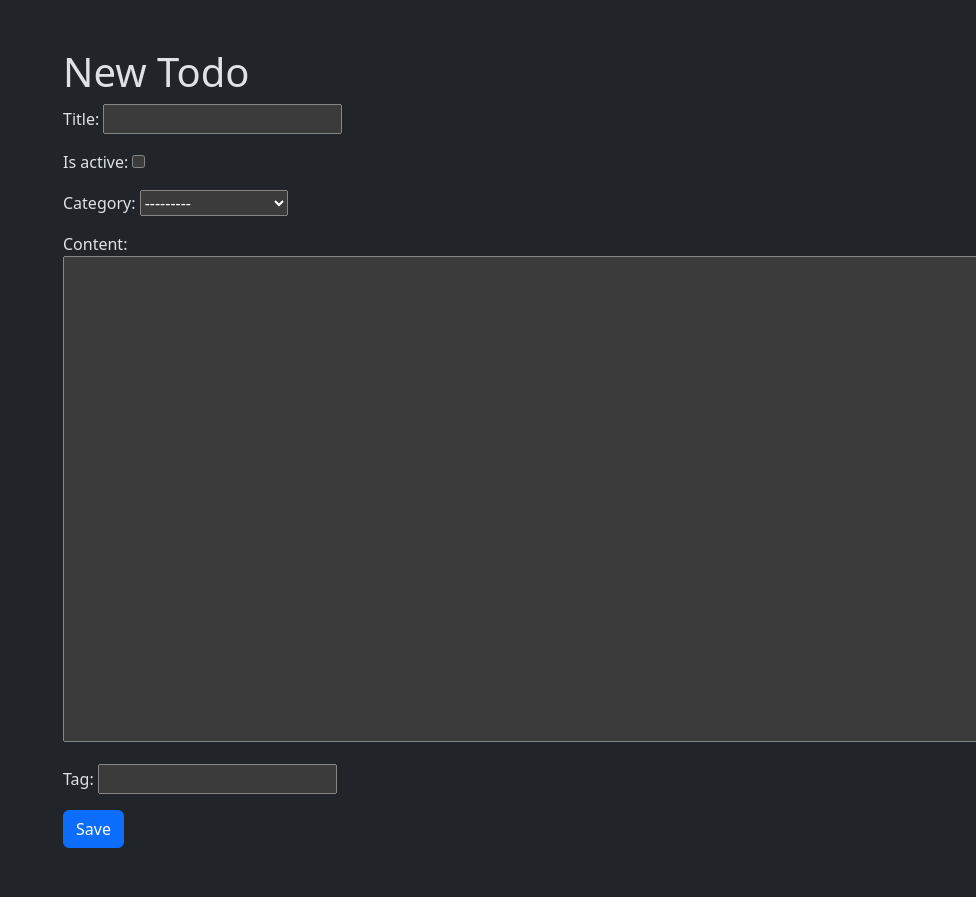
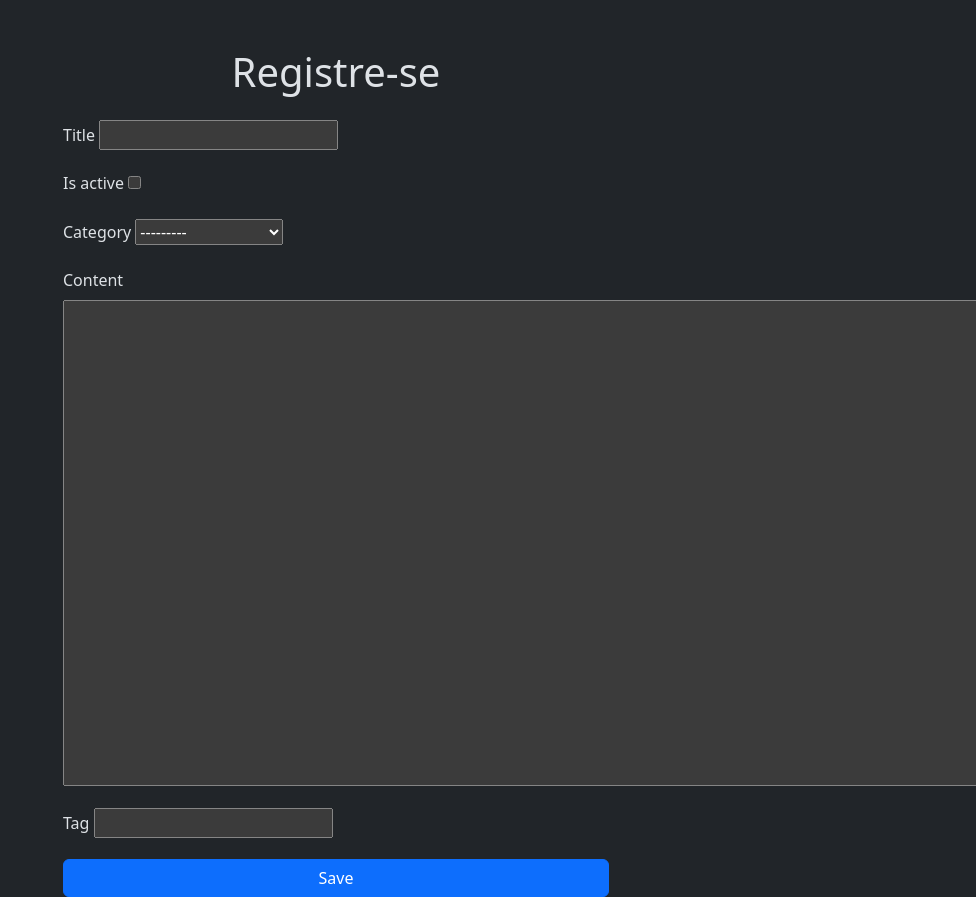
Before and after one commit to RafaMattss/toDo, a Django app: page /todo/new-todo/ in a window 1280 px wide. Shown: the part 72-969 px from the top of the page, without its empty margins (304-1280 px from the left). Before the commit the page ends 920 px from the top, so only its background shows below. Run offline with Django 5.2, Linux system fonts and the light colour scheme; a user stored in the database is signed in; tables that the repository leaves empty hold one stand-in row (values such as "Sample post").

Commit message:
update: change the style of forms

```diff
--- a/templates/registration/form.html
+++ b/templates/registration/form.html
@@ -1,20 +1,35 @@
-{%extends 'base.html'%}
+{% extends 'base.html' %}
 
+{% block content %}
 
-{%block content%}
+<div class="container mt-5">
+    <div class="row justify-content-center">
+        <div class="col-lg-6 col-md-8 col-sm-10">
+            <h1 class="text-center mb-4">Registre-se</h1>
+            <form method="post" action="" calass="needs-validation" novalidate>
+                {% csrf_token %}
+                {% for field in form %}
+                    <div class="field mb-3">
+                        <label for="{{ field.id_for_label }}" class="form-label">{{ field.label }}</label>
+                        {{ field }}
+                        {% if field.errors %}
+                            <div class="invalid-feedback">
+                                {% for error in field.errors %}
+                                    {{ error }}
+                                {% endfor %}
+                            </div>
+                        {% else %}
+                            <div class="valid-feedback">
+                                Looks good!
+                            </div>
+                        {% endif %}
+                    </div>
+                {% endfor %}
 
-<div class="container">
-    <div class="row">
-        <div class="col-sm-6 offset-sm-3">
-            <h1>{{title}}</h1>
-            <form method="post" action="">
-                {% csrf_token %}
-                {{ form.as_p }}
-                <button class="btn btn-primary" type="submit">{{button_info}}</button>
+                <button class="btn btn-primary w-100" type="submit">{{ button_info }}</button>
             </form>
         </div>
     </div>
 </div>
 
-
-{%endblock%}
+{% endblock %}
```
